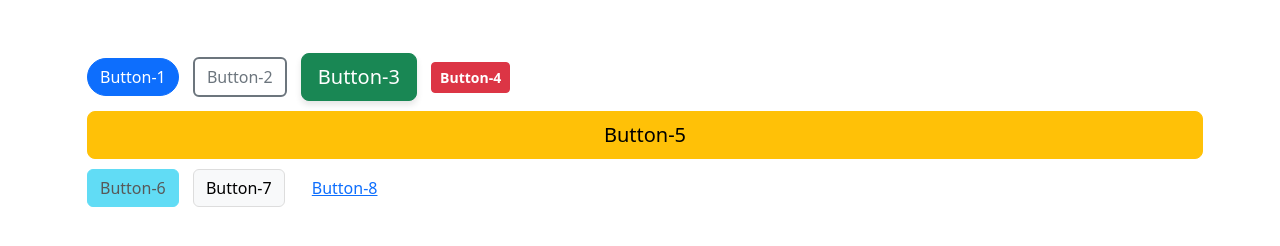
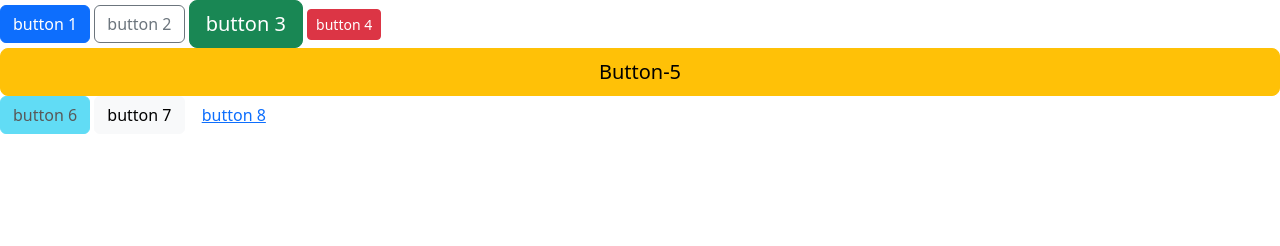
Before and after one commit to acciojob/bootstrap-buttons-Mayanka11y, a website: page main.html in a window 1280 px wide. Drawn offline with nearby package versions, Linux system fonts and the light colour scheme.

Commit message:
created a submission

```diff
--- a/main.html
+++ b/main.html
@@ -1,42 +1,22 @@
 <!DOCTYPE html>
-<html lang="en">
+<html>
 <head>
-    <meta charset="UTF-8">
-    <meta name="viewport" content="width=device-width, initial-scale=1.0">
-    <title>Bootstrap Buttons</title>
-    <!-- Bootstrap CSS -->
-    <link href="https://cdn.jsdelivr.net/npm/bootstrap@5.3.0/dist/css/bootstrap.min.css" rel="stylesheet">
-    <!-- Custom CSS -->
-    <link rel="stylesheet" href="styles.css">
+	<link rel="stylesheet" href="styles.css">
+	<link href="https://cdn.jsdelivr.net/npm/bootstrap@5.3.3/dist/css/bootstrap.min.css" rel="stylesheet" integrity="sha384-QWTKZyjpPEjISv5WaRU9OFeRpok6YctnYmDr5pNlyT2bRjXh0JMhjY6hW+ALEwIH" crossorigin="anonymous">
 </head>
+
 <body>
-    <div class="container mt-5">
-        <!-- Button 1: Primary button -->
-        <button id="button-1" class="btn btn-primary custom-btn">Button-1</button>
+	<button id="button-1" class="btn btn-primary">button 1</button>
+	<button id="button-2" class="btn btn-outline-secondary">button 2</button>
+	<button id="button-3" class="btn btn-success btn-lg">button 3</button>
+	<button id="button-4" class="btn btn-danger btn-sm">button 4</button>
+	<!-- Updated Button 5 without d-grid -->
+	<button id="button-5" class="btn btn-warning btn-lg vw-100" type="button">Button-5</button>
+	<button id="button-6" class="btn btn-info disabled" disabled>button 6</button>
+	<button id="button-7" class="btn btn-light">button 7</button>
+	<button id="button-8" class="btn btn-link">button 8</button>
 
-        <!-- Button 2: Outline secondary button -->
-        <button id="button-2" class="btn btn-outline-secondary custom-btn">Button-2</button>
-
-        <!-- Button 3: Success large button -->
-        <button id="button-3" class="btn btn-success btn-lg custom-btn">Button-3</button>
-
-        <!-- Button 4: Danger small button -->
-        <button id="button-4" class="btn btn-danger btn-sm custom-btn">Button-4</button>
-
-        <!-- Button 5: Warning large full-screen width button -->
-        <button id="button-5" class="btn btn-warning btn-lg w-100 custom-btn">Button-5</button>
-
-        <!-- Button 6: Disabled info button -->
-        <button id="button-6" class="btn btn-info custom-btn" disabled>Button-6</button>
-
-        <!-- Button 7: Light button -->
-        <button id="button-7" class="btn btn-light custom-btn">Button-7</button>
-
-        <!-- Button 8: Link button -->
-        <button id="button-8" class="btn btn-link custom-btn">Button-8</button>
-    </div>
-
-    <!-- Bootstrap JS (optional) -->
-    <script src="https://cdn.jsdelivr.net/npm/bootstrap@5.3.0/dist/js/bootstrap.bundle.min.js"></script>
+	<script type="text/javascript" src="./script.js"></script>
+	<script src="https://cdn.jsdelivr.net/npm/bootstrap@5.3.3/dist/js/bootstrap.bundle.min.js" integrity="sha384-YvpcrYf0tY3lHB60NNkmXc5s9fDVZLESaAA55NDzOxhy9GkcIdslK1eN7N6jIeHz" crossorigin="anonymous"></script>
 </body>
 </html>
--- a/styles.css
+++ /dev/null
@@ -1,54 +0,0 @@
-
-/* Your CSS Code here. */
-/* Custom CSS for buttons */
-.custom-btn {
-    margin: 5px; /* Add some spacing between buttons */
-    transition: all 0.3s ease; /* Smooth transition for hover effects */
-}
-
-/* Hover effect for all buttons */
-.custom-btn:hover {
-    transform: scale(1.05); /* Slightly enlarge the button on hover */
-    opacity: 0.9; /* Reduce opacity on hover */
-}
-
-/* Custom style for Button 1 (Primary) */
-#button-1 {
-    border-radius: 20px; /* Rounded corners */
-}
-
-/* Custom style for Button 2 (Outline Secondary) */
-#button-2 {
-    border: 2px solid #6c757d; /* Thicker border */
-}
-
-/* Custom style for Button 3 (Success Large) */
-#button-3 {
-    box-shadow: 0 4px 6px rgba(0, 0, 0, 0.1); /* Add a shadow */
-}
-
-/* Custom style for Button 4 (Danger Small) */
-#button-4 {
-    font-weight: bold; /* Bold text */
-}
-
-/* Custom style for Button 5 (Warning Full Width) */
-#button-5 {
-    background-color: #ffc107; /* Override Bootstrap's warning color */
-    color: #000; /* Black text */
-}
-
-/* Custom style for Button 6 (Disabled Info) */
-#button-6 {
-    cursor: not-allowed; /* Change cursor for disabled button */
-}
-
-/* Custom style for Button 7 (Light) */
-#button-7 {
-    border: 1px solid #ddd; /* Add a border */
-}
-
-/* Custom style for Button 8 (Link) */
-#button-8 {
-    text-decoration: underline; /* Underline text */
-}
```
Also changed, not shown: script.js (deleted, +0 -62 lines).
